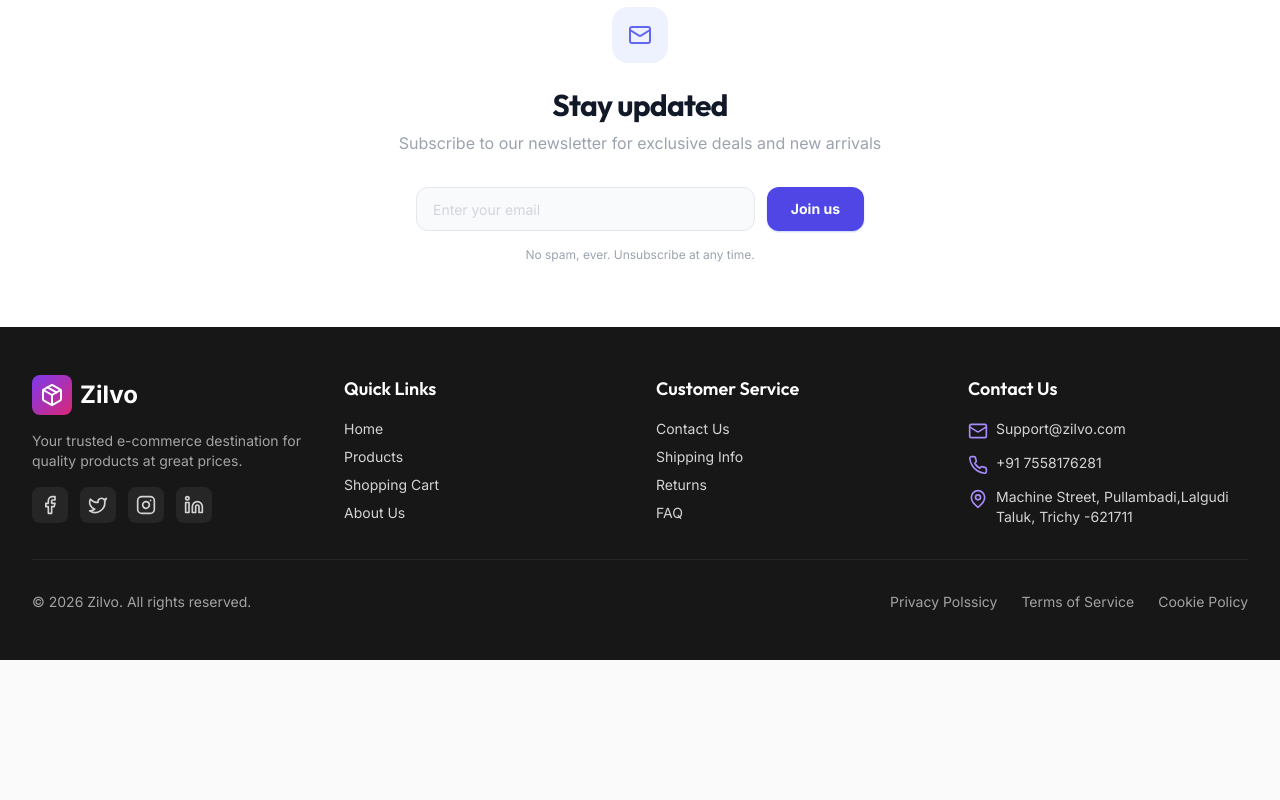
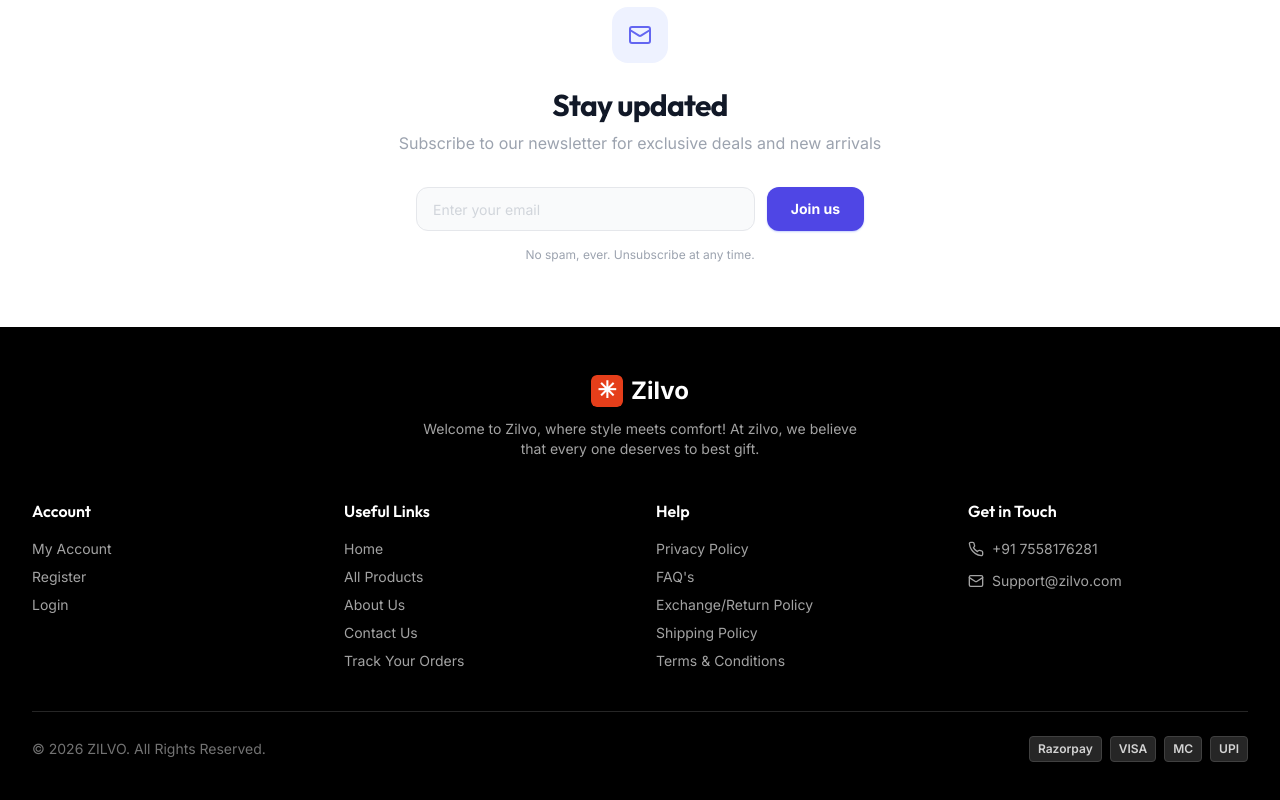
Before and after one commit to jothiswaranoh/e-commerce, a React (Vite) app in the folder web-app/: page / in a window 1280 px wide. Shown: the part 1212-2012 px from the top of the page. Before the commit the page ends 1872 px from the top, so only its background shows below. Built offline with nearby package versions, Linux system fonts and the light colour scheme; no server answers.

Commit message:
feat: add Zilvo logo, redesign footer, fix + button in cart controls

```diff
--- a/web-app/src/components/Footer.tsx
+++ b/web-app/src/components/Footer.tsx
@@ -1,135 +1,96 @@
 import { Link } from 'react-router-dom';
-import { Package, Mail, Phone, MapPin, Facebook, Twitter, Instagram, Linkedin } from 'lucide-react';
+import { Phone, Mail } from 'lucide-react';
 import { ROUTES } from '../config/routes.constants';
-import { FOOTER,CONTACT,SOCIAL,BRAND} from '../config/ui.config';
+import { CONTACT, BRAND } from '../config/ui.config';
 
 export default function Footer() {
   const currentYear = new Date().getFullYear();
 
   return (
-    <footer className="bg-neutral-900 text-neutral-300">
+    <footer className="bg-black text-neutral-400">
       <div className="max-w-7xl mx-auto px-4 sm:px-6 lg:px-8 py-12">
-        <div className="grid grid-cols-1 md:grid-cols-2 lg:grid-cols-4 gap-8">
-          {/* Brand */}
+
+        {/* Top: Logo + Tagline centered */}
+        <div className="flex flex-col items-center text-center mb-10">
+          <Link to={ROUTES.HOME} className="flex items-center gap-2 mb-3">
+            <img src="/logo.svg" alt={`${BRAND.name} Logo`} className="w-8 h-8 rounded-md" />
+            <span className="text-2xl font-bold text-white">{BRAND.name}</span>
+          </Link>
+          <p className="text-sm text-neutral-400 max-w-md">
+            Welcome to {BRAND.name}, where style meets comfort! At {BRAND.name.toLowerCase()}, we believe that every one deserves to best gift.
+          </p>
+        </div>
+
+        {/* 4 Columns */}
+        <div className="grid grid-cols-2 md:grid-cols-4 gap-8 mb-10">
+
+          {/* Account */}
           <div>
-            <Link to={ROUTES.HOME} className="flex items-center gap-2 mb-4">
-              <div className="w-10 h-10 bg-gradient-to-br from-primary-600 to-accent-600 rounded-lg flex items-center justify-center">
-                <Package className="w-6 h-6 text-white" />
-              </div>
-              <span className="text-2xl font-bold text-white">{BRAND.name}</span>
-            </Link>
-            <p className="text-sm text-neutral-400 mb-4">
-              {FOOTER.description}
-            </p>
-
-            {/* Social Media */}
-            <div className="flex gap-3">
-              <a href={SOCIAL.facebook} className="p-2 bg-neutral-800 hover:bg-primary-600 rounded-lg transition-colors">
-                <Facebook className="w-5 h-5" />
-              </a>
-              <a href={SOCIAL.twitter} className="p-2 bg-neutral-800 hover:bg-primary-600 rounded-lg transition-colors">
-                <Twitter className="w-5 h-5" />
-              </a>
-              <a href={SOCIAL.instagram} className="p-2 bg-neutral-800 hover:bg-primary-600 rounded-lg transition-colors">
-                <Instagram className="w-5 h-5" />
-              </a>
-              <a href={SOCIAL.linkedin} className="p-2 bg-neutral-800 hover:bg-primary-600 rounded-lg transition-colors">
-                <Linkedin className="w-5 h-5" />
-              </a>
-            </div>
-          </div>
-
-          {/* Quick Links */}
-          <div>
-            <h3 className="text-white text-lg font-semibold mb-4">{FOOTER.sections.quickLinks.title}</h3>
+            <h3 className="text-white text-base font-semibold mb-4">Account</h3>
             <ul className="space-y-2 text-sm">
-              <li>
-                <Link to={ROUTES.HOME} className="hover:text-primary-400 transition-colors">
-                  {FOOTER.sections.quickLinks.home}
-                </Link>
-              </li>
-              <li>
-                <Link to={ROUTES.PRODUCTS} className="hover:text-primary-400 transition-colors">
-                  {FOOTER.sections.quickLinks.products}
-                </Link>
-              </li>
-              <li>
-                <Link to={ROUTES.CART} className="hover:text-primary-400 transition-colors">
-                  {FOOTER.sections.quickLinks.cart}
-                </Link>
-              </li>
-              <li>
-                <Link to="#" className="hover:text-primary-400 transition-colors">
-                  {FOOTER.sections.quickLinks.about}
-                </Link>
-              </li>
+              <li><Link to={ROUTES.PROFILE} className="hover:text-white transition-colors">My Account</Link></li>
+              <li><Link to={ROUTES.REGISTER} className="hover:text-white transition-colors">Register</Link></li>
+              <li><Link to={ROUTES.LOGIN} className="hover:text-white transition-colors">Login</Link></li>
             </ul>
           </div>
 
-          {/* Customer Service */}
+          {/* Useful Links */}
           <div>
-            <h3 className="text-white text-lg font-semibold mb-4">{FOOTER.sections.customerService.title}</h3>
+            <h3 className="text-white text-base font-semibold mb-4">Useful Links</h3>
             <ul className="space-y-2 text-sm">
-              <li>
-                <Link to="#" className="hover:text-primary-400 transition-colors">
-                  {FOOTER.sections.customerService.contact}
-                </Link>
-              </li>
-              <li>
-                <Link to="#" className="hover:text-primary-400 transition-colors">
-                  {FOOTER.sections.customerService.shipping}
-                </Link>
-              </li>
-              <li>
-                <Link to="#" className="hover:text-primary-400 transition-colors">
-                  {FOOTER.sections.customerService.returns}
-                </Link>
-              </li>
-              <li>
-                <Link to="#" className="hover:text-primary-400 transition-colors">
-                  {FOOTER.sections.customerService.faq}
-                </Link>
-              </li>
+              <li><Link to={ROUTES.HOME} className="hover:text-white transition-colors">Home</Link></li>
+              <li><Link to={ROUTES.PRODUCTS} className="hover:text-white transition-colors">All Products</Link></li>
+              <li><Link to="#" className="hover:text-white transition-colors">About Us</Link></li>
+              <li><Link to="#" className="hover:text-white transition-colors">Contact Us</Link></li>
+              <li><Link to={ROUTES.ORDERS} className="hover:text-white transition-colors">Track Your Orders</Link></li>
             </ul>
           </div>
 
-          {/* Contact Info */}
+          {/* Help */}
           <div>
-            <h3 className="text-white text-lg font-semibold mb-4">{FOOTER.sections.contactUs.title}</h3>
+            <h3 className="text-white text-base font-semibold mb-4">Help</h3>
+            <ul className="space-y-2 text-sm">
+              <li><Link to="#" className="hover:text-white transition-colors">Privacy Policy</Link></li>
+              <li><Link to="#" className="hover:text-white transition-colors">FAQ's</Link></li>
+              <li><Link to="#" className="hover:text-white transition-colors">Exchange/Return Policy</Link></li>
+              <li><Link to="#" className="hover:text-white transition-colors">Shipping Policy</Link></li>
+              <li><Link to="#" className="hover:text-white transition-colors">Terms & Conditions</Link></li>
+            </ul>
+          </div>
+
+          {/* Get in Touch */}
+          <div>
+            <h3 className="text-white text-base font-semibold mb-4">Get in Touch</h3>
             <ul className="space-y-3 text-sm">
-              <li className="flex items-start gap-2">
-                <Mail className="w-5 h-5 text-primary-400 flex-shrink-0 mt-0.5" />
-                <span>{CONTACT.email}</span>
-              </li>
-              <li className="flex items-start gap-2">
-                <Phone className="w-5 h-5 text-primary-400 flex-shrink-0 mt-0.5" />
+              <li className="flex items-center gap-2">
+                <Phone className="w-4 h-4 text-neutral-400 flex-shrink-0" />
                 <span>{CONTACT.phone}</span>
               </li>
-              <li className="flex items-start gap-2">
-                <MapPin className="w-5 h-5 text-primary-400 flex-shrink-0 mt-0.5" />
-                <span>{CONTACT.address}</span>
+              <li className="flex items-center gap-2">
+                <Mail className="w-4 h-4 text-neutral-400 flex-shrink-0" />
+                <span>{CONTACT.email}</span>
               </li>
             </ul>
           </div>
         </div>
 
         {/* Bottom Bar */}
-        <div className="border-t border-neutral-800 mt-8 pt-8">
-          <div className="flex flex-col md:flex-row justify-between items-center gap-4 text-sm text-neutral-400">
-            <p>&copy; {currentYear} {BRAND.name}. All rights reserved.</p>
-            <div className="flex gap-6">
-              <Link to="#" className="hover:text-primary-400 transition-colors">
-                {FOOTER.legal.privacyPolicy}
-              </Link>
-              <Link to="#" className="hover:text-primary-400 transition-colors">
-                {FOOTER.legal.termsOfService}
-              </Link>
-              <Link to="#" className="hover:text-primary-400 transition-colors">
-                {FOOTER.legal.cookiePolicy}
-              </Link>
-            </div>
+        <div className="border-t border-neutral-800 pt-6 flex flex-col md:flex-row justify-between items-center gap-4 text-sm text-neutral-500">
+          <p>© {currentYear} {BRAND.name.toUpperCase()}. All Rights Reserved.</p>
+
+          {/* Payment Icons */}
+          <div className="flex items-center gap-2">
+            {['Razorpay', 'VISA', 'MC', 'UPI'].map((method) => (
+              <span
+                key={method}
+                className="px-2 py-1 bg-neutral-800 text-neutral-300 text-xs font-semibold rounded border border-neutral-700"
+              >
+                {method}
+              </span>
+            ))}
           </div>
         </div>
+
       </div>
     </footer>
   );
--- a/web-app/src/components/ProductCard.tsx
+++ b/web-app/src/components/ProductCard.tsx
@@ -251,21 +251,21 @@ export default function ProductCard({
               Out of Stock
             </div>
           ) : cartItem ? (
-            <div className="flex items-center rounded-xl overflow-hidden border border-indigo-200 bg-indigo-50">
+            <div className="flex items-center flex-shrink-0 rounded-xl border border-indigo-200 bg-indigo-50">
               <button
                 onClick={handleDecrease}
                 disabled={isUpdatingQty}
-                className="px-3 py-2 text-indigo-700 hover:bg-indigo-100 disabled:opacity-50"
+                className="px-2.5 py-2 text-indigo-700 hover:bg-indigo-100 disabled:opacity-50 rounded-l-xl"
               >
                 <Minus className="w-3.5 h-3.5" />
               </button>
-              <span className="min-w-8 text-center text-sm font-bold text-indigo-700">
+              <span className="w-6 text-center text-sm font-bold text-indigo-700">
                 {cartItem.quantity}
               </span>
               <button
                 onClick={handleIncrease}
                 disabled={isUpdatingQty}
-                className="px-3 py-2 text-indigo-700 hover:bg-indigo-100 disabled:opacity-50"
+                className="px-2.5 py-2 text-indigo-700 hover:bg-indigo-100 disabled:opacity-50 rounded-r-xl"
               >
                 <Plus className="w-3.5 h-3.5" />
               </button>
```
Also changed, not shown: web-app/public/logo.svg.
